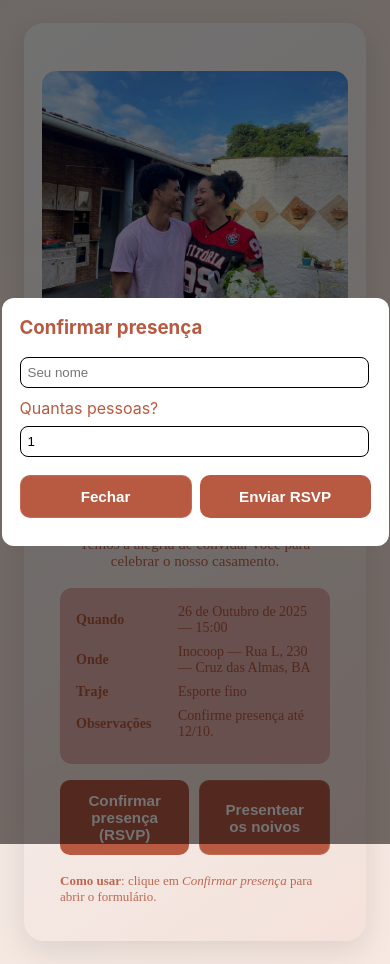
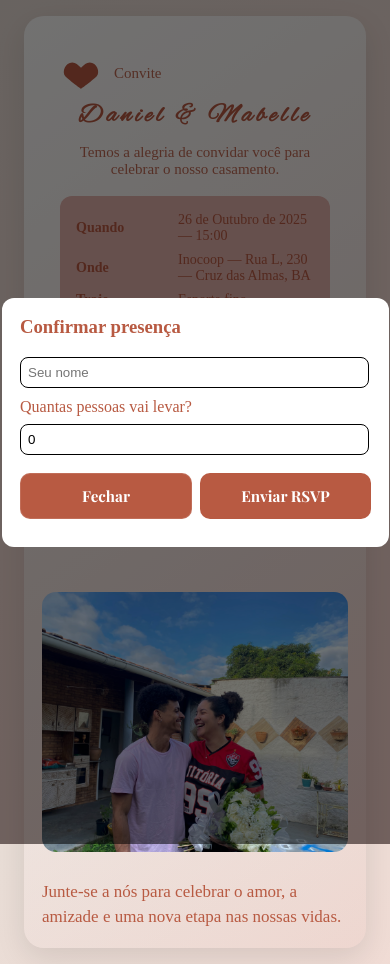
Before and after one commit to Daniel-jpg1/conviteCasamento, a plain HTML site: page index.html in a window 390 px wide. Both pictures are taken after a click on the button "Confirmar presença (RSVP)". Drawn offline with nearby package versions, Linux system fonts and the light colour scheme.

Commit message:
updated details

```diff
--- a/index.html
+++ b/index.html
@@ -36,7 +36,7 @@
         <button class="btn print" id="printBtn">Presentear os noivos</button>
       </div>
 
-      <div style="margin-top:18px; font-size:13px; opacity:0.9">
+      <div style="margin-top:18px; font-size:15px; opacity:0.9">
         <strong>Como usar</strong>: clique em <em>Confirmar presença</em> para abrir o formulário.
       </div>
     </div>
@@ -55,13 +55,13 @@
     <div class="modal" role="document">
       <h3 style="margin-top:0">Confirmar presença</h3>
       <input class="input" id="inputName" placeholder="Seu nome" />
-      <label style="display:block; margin-bottom:8px">Quantas pessoas?</label>
-      <input type="number" min="1" class="input" id="inputQty" value="1" />
+      <label style="display:block; margin-bottom:8px">Quantas pessoas vai levar?</label>
+      <input type="number" min="0" class="input" id="inputQty" value="0" />
       <div style="display:flex; gap:8px; justify-content:flex-end; margin-top:8px">
         <button class="btn print" id="closeModal">Fechar</button>
         <button class="btn rsvp" id="submitRsvp">Enviar RSVP</button>
       </div>
-      <div id="rsvpMsg" style="margin-top:10px; font-size:13px"></div>
+      <div id="rsvpMsg" style="margin-top:10px; font-size:15px"></div>
     </div>
   </div>
 
--- a/script.js
+++ b/script.js
@@ -34,7 +34,7 @@ document.getElementById('closeModal').addEventListener('click', ()=>{
 
 document.getElementById('submitRsvp').addEventListener('click', () => {
   const name = document.getElementById('inputName').value.trim();
-  const qty = document.getElementById('inputQty').value || '1';
+  const qty = document.getElementById('inputQty').value || '0';
 
   if (!name) {
     document.getElementById('rsvpMsg').textContent = 'Por favor, digite seu nome.';
@@ -79,7 +79,7 @@ document.getElementById('copyPix').addEventListener('click', async () => {
 
   try {
     await navigator.clipboard.writeText(key);
-    msg.textContent = 'Chave copiada ✅';
+    msg.textContent = 'Chave copiada ✅ Muito obrigado ❤️';
   } catch (err) {
 
     const textarea = document.createElement('textarea');
@@ -88,7 +88,7 @@ document.getElementById('copyPix').addEventListener('click', async () => {
     textarea.select();
     try {
       document.execCommand('copy');
-      msg.textContent = 'Chave copiada ✅';
+      msg.textContent = 'Chave copiada ✅ Muito obrigado ❤️';
     } catch {
       msg.textContent = 'Não foi possível copiar 😅';
     }
--- a/style.css
+++ b/style.css
@@ -1,3 +1,5 @@
+@import url('https://fonts.googleapis.com/css2?family=Parisienne&family=Alex+Brush&family=Playfair+Display:wght@400;700&display=swap');
+
 :root {
   --terracota: #b85a42;
   --white: #ffffff;
@@ -11,9 +13,7 @@
 html,body{height:100%;margin:0}
 
 body {
-  background:
-    url('imagens/flores-bg.png') no-repeat center top,
-    linear-gradient(145deg, #f3e8e2, #ffe8e0);
+background: linear-gradient(145deg, #e8ddd6, #ffd9d2);
   background-size: cover, cover;
   color: var(--text);
   display: flex;
@@ -21,10 +21,8 @@ body {
   justify-content: center;
   padding: 60px 24px;
   min-height: 100vh;
-  font-family: "Inter", system-ui, -apple-system, 'Segoe UI', Roboto, 'Helvetica Neue', Arial;
-}
 
-
+  }
 
 .card {
   width: 100%;
@@ -38,11 +36,9 @@ body {
   gap: 20px;
   align-items: center;
   animation: fadeInSmooth 1.2s ease-in-out;
-  font-family: 'Playfair Display', serif;
 }
 
 .card h1 {
-  font-family: 'Great Vibes', cursive;
   color: #b85a42;
   font-size: 2.8rem;
   text-align: center;
@@ -51,10 +47,11 @@ body {
 .left{padding:18px;}
 
 .names{
-  font-size:32px;
-  letter-spacing:1px;
+  font-size:40px;
+  letter-spacing:4px;
   margin:6px 0 12px;
-  font-weight:700;
+  font-weight:600;
+  font-family: 'Alex Brush', cursive;
 }
 
 .subtitle{opacity:0.9; margin-bottom:18px;}
@@ -83,6 +80,7 @@ body {
   font-weight:700;
   color: #fff;
   background: #b85a42;
+  font-family: 'Playfair Display', serif;
 }
 
 .print{  background: #b85a42; color: #fff; border:1px solid rgba(255,255,255,0.12)}
@@ -116,7 +114,7 @@ body {
   display:none;
   align-items:center;
   justify-content:center;
-  background:rgba(0,0,0,0.55)
+  background:rgba(0,0,0,0.55);
 }
 
 .modal{
@@ -145,7 +143,7 @@ canvas.confetti{
 .gift-bg {
   position: fixed;
   inset: 0;
-  display: none; /* fica escondido até abrir */
+  display: none;
   justify-content: center;
   align-items: center;
   background: rgba(0,0,0,0.5);
@@ -213,6 +211,21 @@ canvas.confetti{
   text-align: center;
 }
 
+@keyframes openCard {
+  0% {
+    transform: scale(0.5);
+    opacity: 0;
+  }
+  60% {
+    transform: scale(1.05);
+    opacity: 1;
+  }
+  100% {
+    transform: scale(1);
+  }
+}
+
+
 
 @media (max-width: 768px) {
   .card {
@@ -223,7 +236,7 @@ canvas.confetti{
   }
 
   .right {
-    order: -1; /* imagem e mensagem vão pra cima */
+    order: 2; /* imagem e mensagem vão pra cima */
   }
 
   .cover {
@@ -236,6 +249,7 @@ canvas.confetti{
   .names {
     font-size: 26px;
     text-align: center;
+    font-family: 'Alex Brush', cursive;
   }
 
   .subtitle {
```
